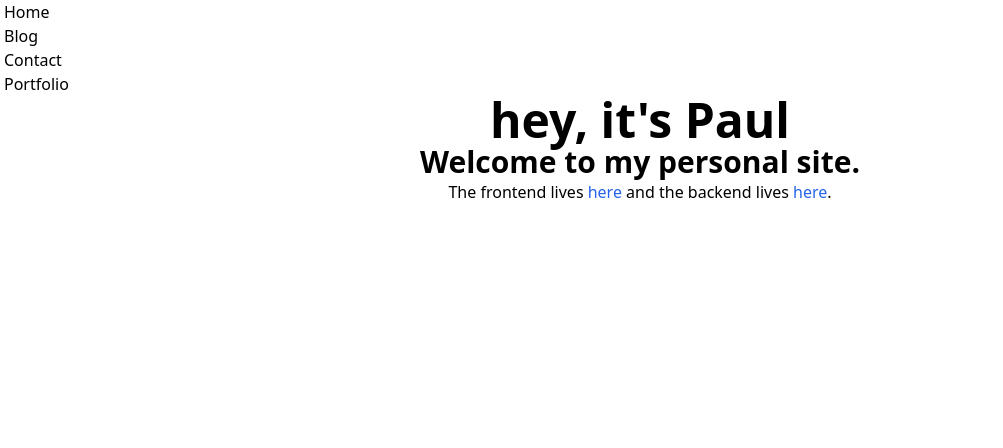
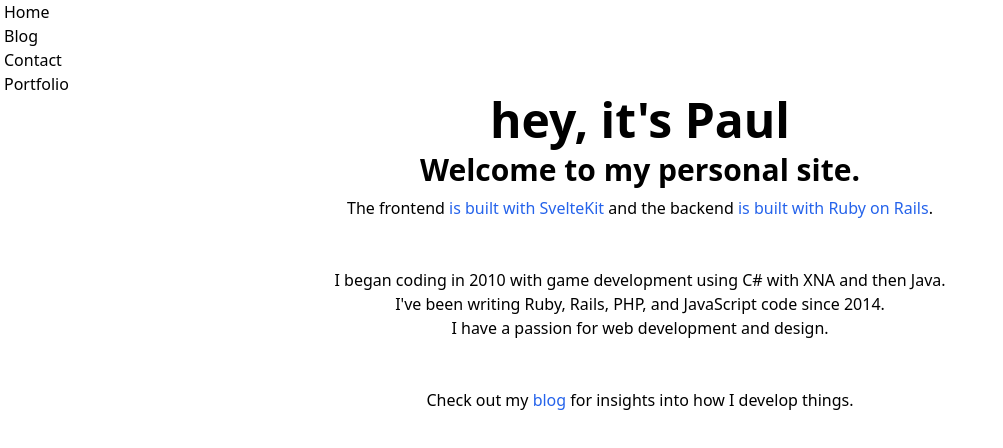
Before and after one commit to heyitspaul/heyitspaul.dev, a SvelteKit app: page / in a window 1280 px wide. Shown: the top 448 px of the page, without its empty margins (0-1003 px from the left). Built offline with nearby package versions, Linux system fonts and the light colour scheme.

Commit message:
update home page

```diff
--- a/src/routes/+page.svelte
+++ b/src/routes/+page.svelte
@@ -1,17 +1,26 @@
 <div class="text-center">
-    <h1 class="font-semibold text-5xl">hey, it's Paul</h1>
-    <h2 class="font-semibold text-3xl">Welcome to my personal site.</h2>
+    <h1 class="font-semibold text-5xl mb-2">hey, it's Paul</h1>
+    <h2 class="font-semibold text-3xl mb-2">Welcome to my personal site.</h2>
     <p>
-        The frontend lives <a
+        The frontend <a
             href="https://github.com/heyitspaul/heyitspaul.dev"
             class="text-blue-600 hover:underline"
-            target="_blank">here</a
+            target="_blank">is built with SvelteKit</a
         >
-        and the backend lives
+        and the backend
         <a
             href="https://github.com/heyitspaul/heyitspaul.dev-api"
             class="text-blue-600 hover:underline"
-            target="_blank">here</a
+            target="_blank">is built with Ruby on Rails</a
         >.
     </p>
+    <div class="spacer"></div>
+    <p>I began coding in 2010 with game development using C# with XNA and then Java.</p>
+    <p>I've been writing Ruby, Rails, PHP, and JavaScript code since 2014.</p>
+    <p>I have a passion for web development and design.</p>
+    <div class="spacer"></div>
+    <p>
+        Check out my <a href="/blog" class="text-blue-600 hover:underline">blog</a> for insights into
+        how I develop things.
+    </p>
 </div>
```
